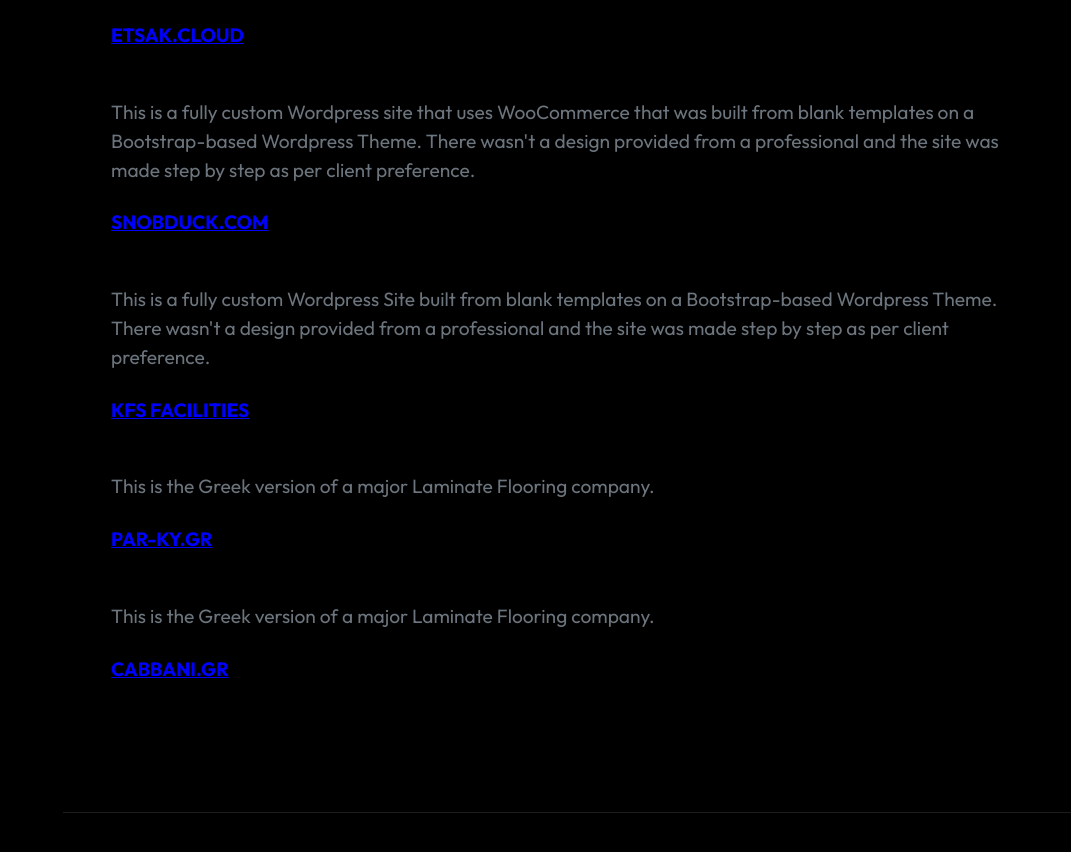
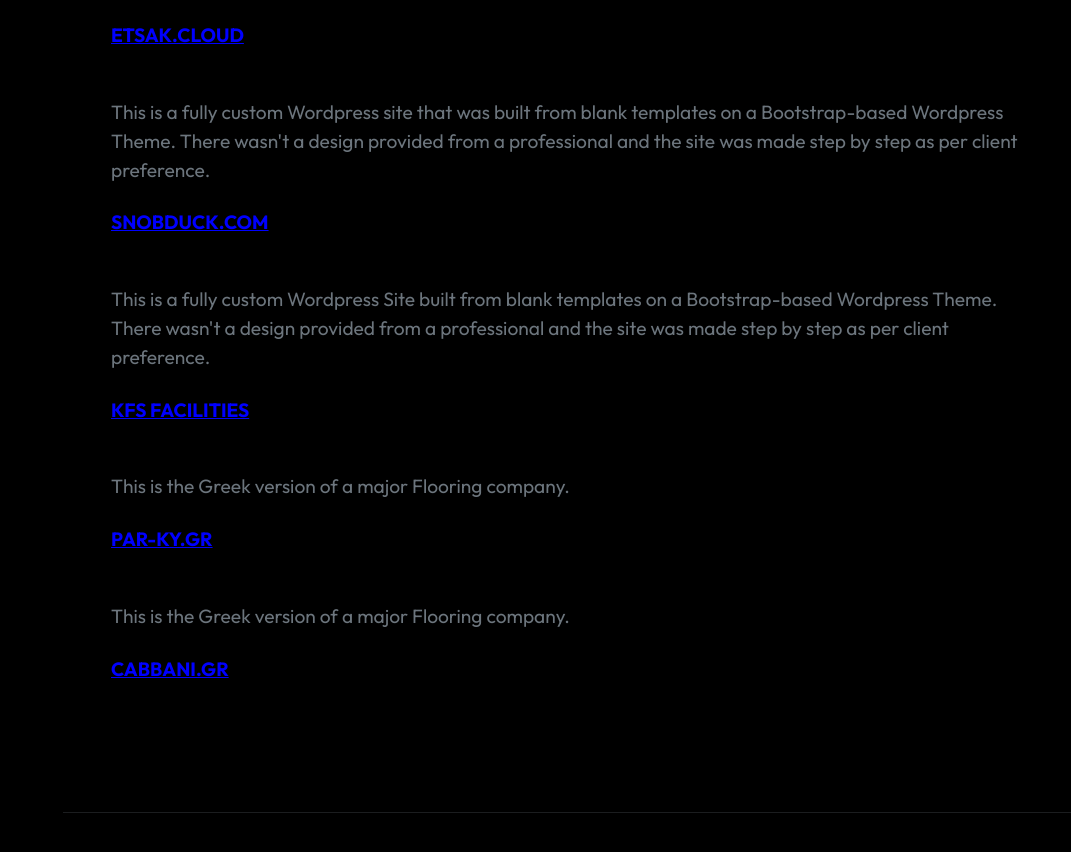
Before and after one commit to akvrmvlakis/my-resume, a plain HTML site: page index.html in a window 1280 px wide. Shown: the part 5751-6603 px from the top of the page, without its empty margins (209-1280 px from the left). Drawn offline with nearby package versions, Linux system fonts and the light colour scheme; a web font is replaced by a local one.

Commit message:
edit projects

```diff
--- a/index.html
+++ b/index.html
@@ -443,10 +443,10 @@
                 <p class="fw-bold text-uppercase mb-5">etsak.cloud</p>
               </a>
               <div class="mb-4">
-                This is a fully custom Wordpress site that uses WooCommerce that
-                was built from blank templates on a Bootstrap-based Wordpress
-                Theme. There wasn't a design provided from a professional and
-                the site was made step by step as per client preference.
+                This is a fully custom Wordpress site that was built from blank
+                templates on a Bootstrap-based Wordpress Theme. There wasn't a
+                design provided from a professional and the site was made step
+                by step as per client preference.
               </div>
               <a href="https://snobduck.com">
                 <p class="fw-bold text-uppercase mb-5">snobduck.com</p>
@@ -461,13 +461,13 @@
                 <p class="fw-bold text-uppercase mb-5">KFS FACILITIES</p>
               </a>
               <div class="mb-4">
-                This is the Greek version of a major Laminate Flooring company.
+                This is the Greek version of a major Flooring company.
               </div>
               <a href="https://par-ky.gr">
                 <p class="fw-bold text-uppercase mb-5">par-ky.gr</p>
               </a>
               <div class="mb-4">
-                This is the Greek version of a major Laminate Flooring company.
+                This is the Greek version of a major Flooring company.
               </div>
               <a href="https://cabbani.gr">
                 <p class="fw-bold text-uppercase mb-5">cabbani.gr</p>
```
